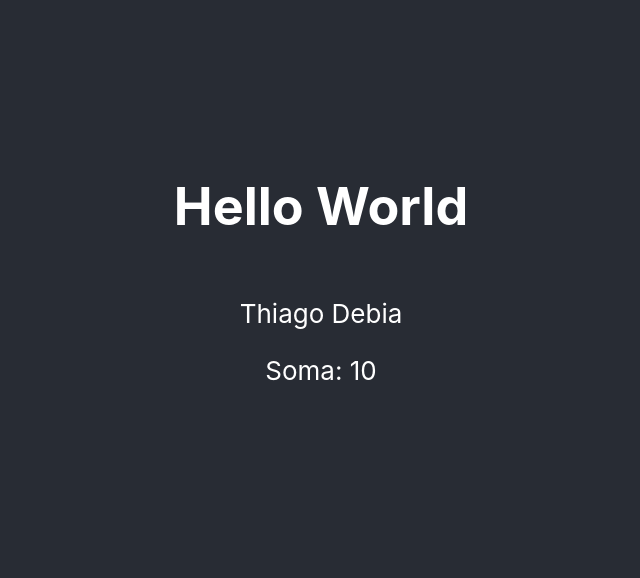
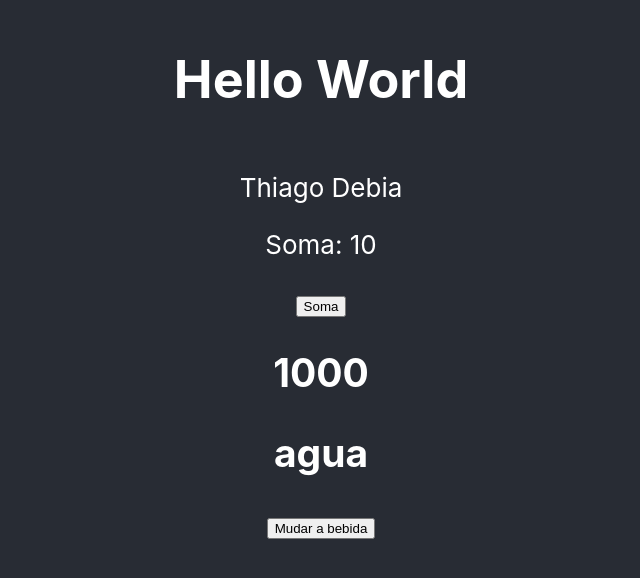
Before and after one commit to goncasthiago/Estudos, a React (Create React App) app in the folder React/inicial/: page / in a window 1280 px wide. Shown: the part 124-702 px from the top of the page, without its empty margins (319-959 px from the left). Built offline with nearby package versions, Linux system fonts and the light colour scheme.

Commit message:
Componente Button criado

```diff
--- a/React/inicial/src/App.js
+++ b/React/inicial/src/App.js
@@ -1,17 +1,20 @@
 import React from 'react';
-import logo from './logo.svg';
 import './App.css';
+import Button from '../src/Button'
+import AppNew from './AppNew'
 
 function primeiroJSX(){
   return(
     <div>
       <p>Thiago Debia</p>
       <p>Soma: {soma(5,5)}</p>
+      <Button onClick={()=> soma(5,5)} name={'Soma'}/>
     </div>
 
   )
 }
 function soma(a,b){
+  console.log("clicou")
   return a+ b;
 }
 
@@ -22,6 +25,8 @@ function App() {
       <header className="App-header">
        <h1>Hello World</h1>
        {primeiroJSX()}
+
+      <AppNew />
       </header>
     </div>
   );
--- /dev/null
+++ b/React/inicial/src/AppNew.js
@@ -0,0 +1,31 @@
+import React, {Component} from 'react'
+
+class AppNew extends Component {
+    constructor(props){
+        super(props)
+        this.state = {
+            clock: 1000,
+            copo: 'agua'
+        }
+    }
+            alterarCopo = () => {
+                this.setState({
+                    copo: 'refrigerante'
+                })
+            }
+
+
+   render(){
+       const {clock, copo} = this.state
+       return (
+           <div>
+               <h2>{clock}</h2>
+               <h2>{copo}</h2>
+               <button onClick={() => this.alterarCopo()}>Mudar a bebida</button>
+           </div>
+
+       )
+   }
+}
+
+export default AppNew;
--- /dev/null
+++ b/React/inicial/src/Button.jsx
@@ -0,0 +1,11 @@
+import React from 'react'
+
+function Button(props){
+    const {name, onClick} = props
+    return(
+        <button onClick={onClick}>{name}</button>
+    )
+
+}
+
+export default Button
--- a/React/inicial/src/index.js
+++ b/React/inicial/src/index.js
@@ -2,11 +2,14 @@ import React from 'react';
 import ReactDOM from 'react-dom';
 import './index.css';
 import App from './App';
-import * as serviceWorker from './serviceWorker';
+
+
 
 ReactDOM.render(
   <React.StrictMode>
     <App />
+
+
   </React.StrictMode>,
   document.getElementById('root')
 );
```
